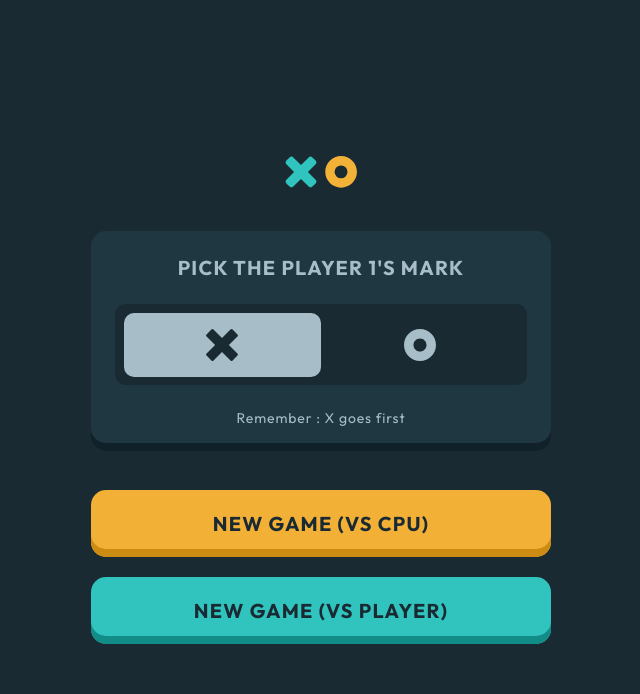
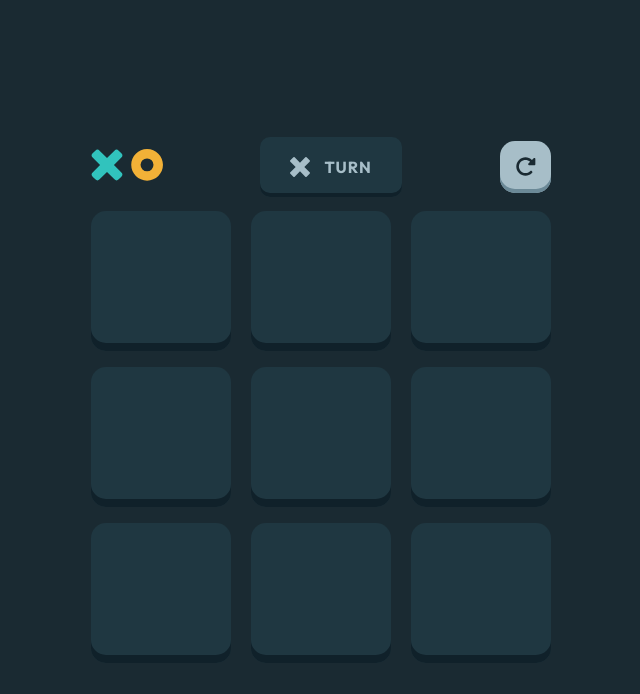
Before and after one commit to JlordS32/TicTacToe, a React (Vite) app: page / in a window 1280 px wide. Both pictures are taken after a click on the button "NEW GAME (VS CPU)". Shown: the top 694 px of the page, without its empty margins (319-959 px from the left). Built offline with nearby package versions, Linux system fonts and the light colour scheme.

Commit message:
some progress

```diff
--- a/src/App.tsx
+++ b/src/App.tsx
@@ -1,5 +1,4 @@
 import styles from "./styles/modules/Main.module.scss";
-import Board from "./components/gameStates/Board";
 import Menu from "./components/gameStates/Menu";
 
 const App = () => {
--- a/src/components/RetryButton.tsx
+++ b/src/components/RetryButton.tsx
@@ -2,9 +2,13 @@ import { faRotateRight } from "@fortawesome/free-solid-svg-icons";
 import { FontAwesomeIcon } from "@fortawesome/react-fontawesome";
 import styles from "../styles/modules/RetryButton.module.scss";
 
-const RetryButton = () => {
+type RetryButtonType = {
+   onClick?: () => void;
+};
+
+const RetryButton = ({ onClick }: RetryButtonType) => {
    return (
-      <button className={styles.retry}>
+      <button className={styles.retry} onClick={onClick}>
          <FontAwesomeIcon
             className={styles.icon}
             icon={faRotateRight}
--- a/src/components/gameStates/Board.tsx
+++ b/src/components/gameStates/Board.tsx
@@ -1,11 +1,18 @@
 import { useEffect, useState } from "react";
-import { BoardType, BoardSymbol, GameStatus } from "../../types/GameType";
+import {
+   BoardType,
+   BoardSymbol,
+   GameStatus,
+   EnemyPlayerType,
+   Players,
+} from "../../types/GameType";
 import styles from "../../styles/modules/Board.module.scss";
 import {
    getRandomComputerMove,
    isFullBoard,
 } from "../../utils/getRandomComputerMove";
 import { handleGameStates } from "../../utils/handleGameStates";
+import RetryButton from "../RetryButton";
 
 const COMPUTER_THINKING_TIME = 500;
 
@@ -15,20 +22,16 @@ const initialBoard: BoardType = [
    ["", "", ""],
 ];
 
-type Players = 1 | 2;
-type EnemyPlayerType = "human" | "computer";
-
 type BoardProps = {
    player: BoardSymbol;
-   enemyPlayer: BoardSymbol;
    enemyPlayerType?: EnemyPlayerType;
 };
 
 const Board = ({
    player,
-   enemyPlayer,
    enemyPlayerType = "human",
 }: BoardProps) => {
+   const enemyPlayer = player === "X" ? "O" : "X";
    const [currentPlayer, setCurrentPlayer] = useState<Players>();
    const [board, setBoard] = useState<BoardType>(initialBoard);
    const [gameStatus, setGameStatus] = useState<GameStatus>();
@@ -36,7 +39,11 @@ const Board = ({
 
    // Player Move
    function handleClick(rowIndex: number, cellIndex: number): void {
-      if (gameStatus?.gameState === "won" || board[rowIndex][cellIndex] !== "" || computerThinking)
+      if (
+         gameStatus?.gameState === "won" ||
+         board[rowIndex][cellIndex] !== "" ||
+         computerThinking
+      )
          return;
 
       // Update board
@@ -52,6 +59,16 @@ const Board = ({
          currentPlayer === 1 ? player : enemyPlayer
       );
       setGameStatus(status);
+   }
+
+   function emptyBoard(): void {
+      setBoard([
+         ["", "", ""],
+         ["", "", ""],
+         ["", "", ""],
+      ]);
+      setCurrentPlayer(1);
+      setGameStatus(undefined); // Reset game state
    }
 
    // Computer Move
@@ -73,7 +90,7 @@ const Board = ({
             // Update state
             setBoard(computerMoveBoard);
             setCurrentPlayer(1);
-            const status = handleGameStates(computerMoveBoard, player);
+            const status = handleGameStates(computerMoveBoard, enemyPlayer);
             setGameStatus(status);
             setComputerThinking(false);
          }, COMPUTER_THINKING_TIME);
@@ -90,9 +107,48 @@ const Board = ({
       }
    }, []);
 
+   useEffect(() => {
+      console.log(board);
+   }, [board]);
+
    return (
       <div className={styles.boardContainer}>
-         <h1>Player: {currentPlayer}</h1>
+         <div className={styles.header}>
+            <div>
+               <img src="/images/logo.svg" alt="Logo" />
+            </div>
+            <div className={styles.turn}>
+               {currentPlayer === 1 ? (
+                  <svg
+                     width="64"
+                     height="64"
+                     xmlns="http://www.w3.org/2000/svg"
+                     viewBox="0 0 64 64"
+                  >
+                     <path
+                        d="M15.002 1.147 32 18.145 48.998 1.147a3 3 0 0 1 4.243 0l9.612 9.612a3 3 0 0 1 0 4.243L45.855 32l16.998 16.998a3 3 0 0 1 0 4.243l-9.612 9.612a3 3 0 0 1-4.243 0L32 45.855 15.002 62.853a3 3 0 0 1-4.243 0L1.147 53.24a3 3 0 0 1 0-4.243L18.145 32 1.147 15.002a3 3 0 0 1 0-4.243l9.612-9.612a3 3 0 0 1 4.243 0Z"
+                        fill="currentColor"
+                     />
+                  </svg>
+               ) : (
+                  <svg
+                     width="64"
+                     height="64"
+                     xmlns="http://www.w3.org/2000/svg"
+                     viewBox="0 0 64 64"
+                  >
+                     <path
+                        d="M32 0c17.673 0 32 14.327 32 32 0 17.673-14.327 32-32 32C14.327 64 0 49.673 0 32 0 14.327 14.327 0 32 0Zm0 18.963c-7.2 0-13.037 5.837-13.037 13.037 0 7.2 5.837 13.037 13.037 13.037 7.2 0 13.037-5.837 13.037-13.037 0-7.2-5.837-13.037-13.037-13.037Z"
+                        fill="currentColor"
+                     />
+                  </svg>
+               )}
+               <h4>Turn</h4>
+            </div>
+            <div className={styles.retry}>
+               <RetryButton onClick={emptyBoard} />
+            </div>
+         </div>
          <div className={styles.board}>
             {board.map((row, rowIndex) =>
                row.map((cell, cellIndex) => (
@@ -101,12 +157,8 @@ const Board = ({
                      className={styles.cell}
                      onClick={() => handleClick(rowIndex, cellIndex)}
                   >
-                     {cell === "X" && (
-                        <img src="/images/icon-x-outline.svg" alt="X" />
-                     )}
-                     {cell === "O" && (
-                        <img src="/images/icon-o-outline.svg" alt="O" />
-                     )}
+                     {cell === "X" && <img src="/images/icon-x.svg" alt="X" />}
+                     {cell === "O" && <img src="/images/icon-o.svg" alt="O" />}
                   </div>
                ))
             )}
--- a/src/components/gameStates/Menu.tsx
+++ b/src/components/gameStates/Menu.tsx
@@ -1,16 +1,34 @@
 import { useState } from "react";
-import { BoardSymbol } from "../../types/GameType";
+import { BoardSymbol, EnemyPlayerType } from "../../types/GameType";
 import styles from "../../styles/modules/Menu.module.scss";
 import Button from "../Button";
+import Board from "./Board";
 
 const Menu = () => {
-   const [playerMark, setPlayerMark] = useState("X");
+   const [playerMark, setPlayerMark] = useState<BoardSymbol>("X");
+   const [enemyPlayerType, setEnemyPlayerType] = useState<EnemyPlayerType>();
+   const [gameStarted, setGameStarted] = useState<boolean>(false);
 
    const handleMarkSelection = (mark: BoardSymbol) => {
       setPlayerMark(mark);
    };
 
+   const handleStartGame = (enemyPlayerType: EnemyPlayerType) => {
+      setEnemyPlayerType(enemyPlayerType);
+      setGameStarted(true);
+   };
+
+   if (gameStarted) {
       return (
+         <Board
+            player={playerMark}
+            enemyPlayerType={enemyPlayerType}
+         />
+      );
+   }
+
+   return (
+      <>
          <div className={styles.container}>
             <div className={styles.logo}>
                <img src="/images/logo.svg" alt="Logo" />
@@ -58,10 +76,23 @@ const Menu = () => {
                <p>Remember : X goes first</p>
             </div>
             <div className={styles.modeSelector}>
-            <Button type="primary" version="one" text="New Game (VS CPU)"/>
-            <Button type="primary" version="two" text="New Game (VS Player)"/>
+               <Button
+                  type="primary"
+                  version="one"
+                  text="New Game (VS CPU)"
+                  onClick={() => handleStartGame("computer")}
+               />
+               <Button
+                  type="primary"
+                  version="two"
+                  text="New Game (VS Player)"
+                  onClick={() => {
+                     handleStartGame("human");
+                  }}
+               />
             </div>
          </div>
+      </>
    );
 };
 
--- a/src/styles/modules/Board.module.scss
+++ b/src/styles/modules/Board.module.scss
@@ -1,6 +1,6 @@
+@use "../scss/_utility.scss" as *;
+
 .boardContainer {
-   width: 50%;
-   height: 30rem;
    display: flex;
    flex-direction: column;
    justify-content: center;
@@ -16,11 +16,34 @@
    grid-template-columns: repeat(3, 1fr);
    grid-template-rows: repeat(3, 1fr);
    flex: 1;
-   min-width: 25rem;
-   gap: 1rem;
+   gap: 1.15rem 1.45rem;
 
    .cell {
-      background-color: red;
+      @include flex;
+      background-color: var(--semi-dark-navy);
+      border-radius: 1.07143rem;
+      width: 10rem;
+      height: 10rem;
+      box-shadow: 0px -8px 0px 0px #10212A inset;
       cursor: pointer;
    }
 }
+
+.header {
+   @include flex(row, space-between, center);
+
+   .turn {
+      @include flex;
+      background-color: var(--semi-dark-navy);
+      height: 3rem;
+      padding: 2.15rem;
+      border-radius: 0.71429rem;
+      box-shadow: 0px -4px 0px 0px #10212A inset;
+      gap: 1rem;
+      text-transform: uppercase;
+
+      svg {
+         width: 1.42857rem;
+      }
+   }
+}
--- a/src/types/GameType.ts
+++ b/src/types/GameType.ts
@@ -10,3 +10,5 @@ export type GameStatus = {
    gameState: GameState;
    winner: BoardSymbol | null;
 };
+export type Players = 1 | 2;
+export type EnemyPlayerType = "human" | "computer";
```
Also changed, not shown: public/images/icon-o.svg. Lines whose indentation alone changed are shown as unchanged.
